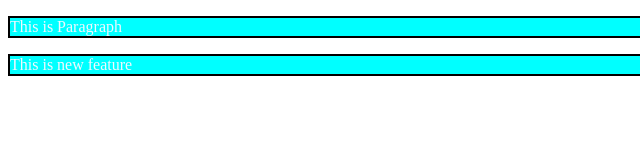
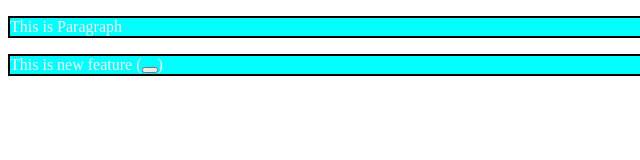
Before and after one commit to Nikul-Parmar-19/LocalRepo, a plain HTML site: page index.html in a window 1280 px wide. Shown: the full height of the page, 0-640 px from the left. Drawn offline with Linux system fonts and the light colour scheme.

Commit message:
Add Button

```diff
--- a/index.html
+++ b/index.html
@@ -8,6 +8,6 @@
 </head>
 <body>
     <p>This is Paragraph</p>
-    <p>This is new feature</p>
+    <p>This is new feature (<button></button>)</p>
 </body>
 </html>
```
